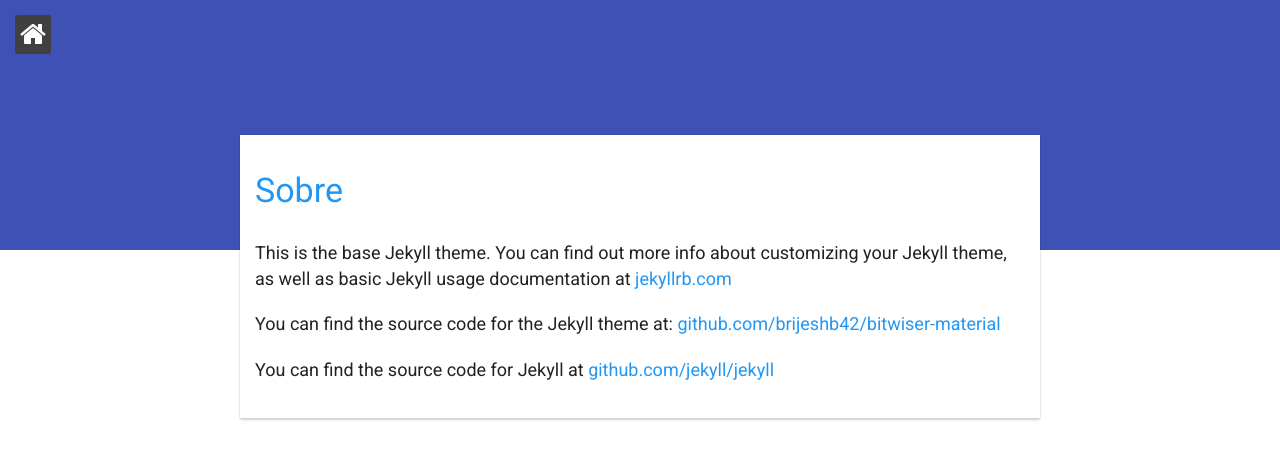
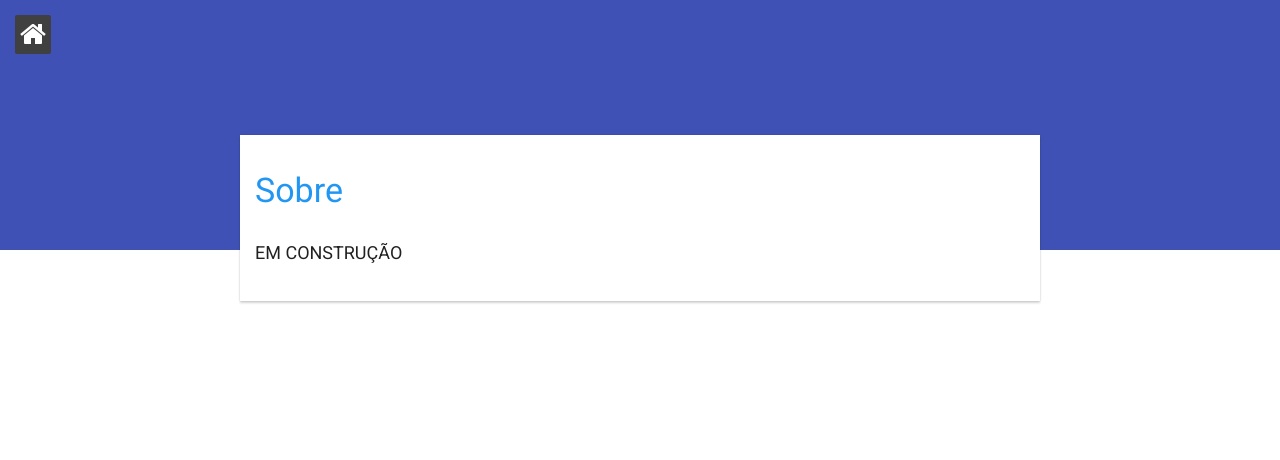
Before and after one commit to PlusFriends/okgnow.github.io, a Jekyll site: the page built from sobre.md, in a window 1280 px wide. Shown: the top 460 px of the page. Built offline with Jekyll 4.4.1, drawn with Linux system fonts in a browser that asks for light colours; nearby versions of some CDN libraries.

Commit message:
Update sobre.md

```diff
--- a/sobre.md
+++ b/sobre.md
@@ -5,8 +5,4 @@ color: indigo
 permalink: /sobre/
 ---
 
-This is the base Jekyll theme. You can find out more info about customizing your Jekyll theme, as well as basic Jekyll usage documentation at [jekyllrb.com](http://jekyllrb.com/)
-
-You can find the source code for the Jekyll theme at: [github.com/brijeshb42/bitwiser-material](github.com/brijeshb42/bitwiser-material)
-
-You can find the source code for Jekyll at [github.com/jekyll/jekyll](https://github.com/jekyll/jekyll)
+EM CONSTRUÇÃO
```
